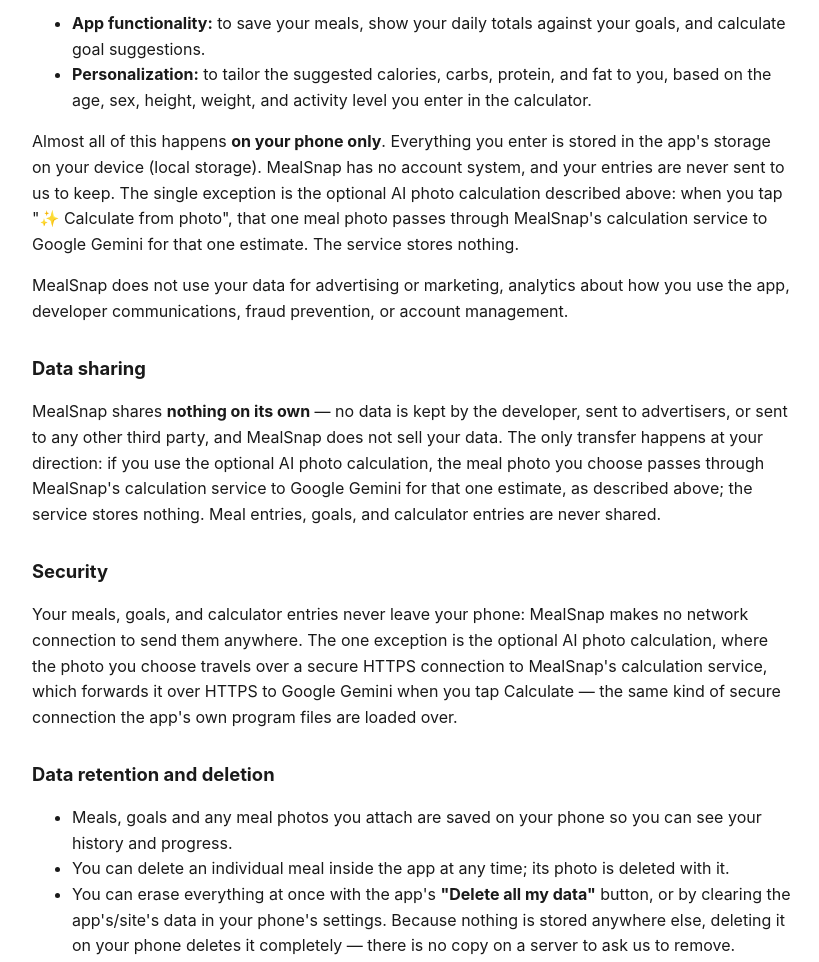
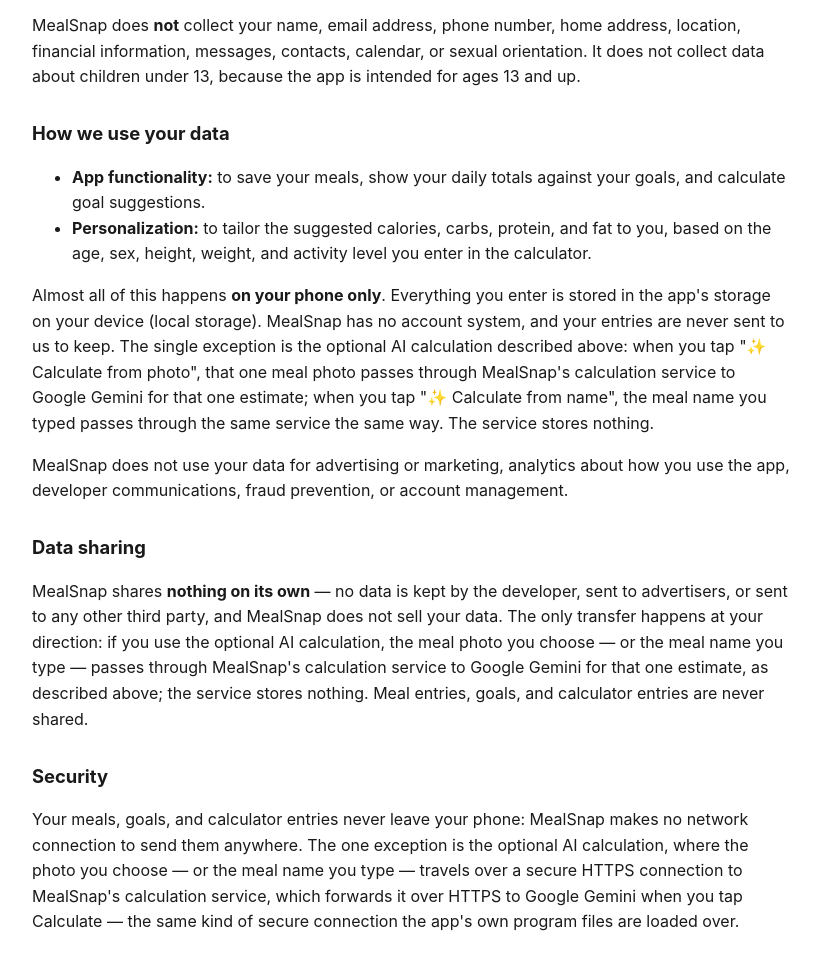
Before and after one commit to mealsnap2026/mealsnap2026.github.io, a plain HTML site: page privacy.html in a window 1280 px wide. Shown: the part 1280-2242 px from the top of the page, without its empty margins (228-1047 px from the left). Drawn offline with Linux system fonts and the light colour scheme.

Commit message:
Update privacy.html

```diff
--- a/privacy.html
+++ b/privacy.html
@@ -13,7 +13,7 @@
 </head>
 <body>
 <h1>MealSnap Privacy Policy</h1>
-<p class="meta"><strong>Effective date:</strong> November 9, 2026<br>
+<p class="meta"><strong>Effective date:</strong> November 16, 2026<br>
 <strong>App:</strong> MealSnap — Snap a meal, see calories, carbs, protein and fat at a glance.<br>
 <strong>Developer contact:</strong> mealsnap2026@gmail.com</p>
 
@@ -26,7 +26,7 @@
 <p>MealSnap collects only the data below, and only when you choose to enter it:</p>
 <ul>
 <li><strong>Other personal info — age and sex.</strong> Only if you use the optional My goals calculator. Age and sex are used to suggest daily calories, carbs, protein, and fat. You can skip the calculator entirely and set your goals manually instead, so this data is optional.</li>
-<li><strong>Health info — meal nutrition, height, and weight.</strong> Meal entries (foods, calories, carbohydrates, protein, fat, fiber, and sugar) and, if you use the calculator, your height and weight. Meal data is required for the app to track your day; without a meal entry there is nothing to track.</li>
+<li><strong>Health info — meal nutrition, height, and weight.</strong> Meal entries (foods, calories, carbohydrates, protein, fat, fiber, and sugar) and, if you use the calculator, your height and weight. Meal data is required for the app to track your day; without a meal entry there is nothing to track. Meal entries stay on your phone, with one exception: <strong>optional AI name calculation</strong> — if you type a meal name and tap "✨ Calculate from name", the name text you typed is sent from the app to MealSnap's calculation service, which forwards it to Google Gemini so it can estimate the meal's calories, carbohydrates, protein, fat, fiber, and sugar. This happens only when you tap that Calculate button, and the calculation service stores nothing: it does not save or log the name text; it passes through for that one estimate and is then gone.</li>
 <li><strong>Fitness info — activity level.</strong> Only if you use the optional My goals calculator (for example, sedentary or lightly active). This tailors the calorie suggestion to you. It is optional.</li>
 <li><strong>Photos — meal photos (optional).</strong> Only if you choose to attach a photo to a meal, using your camera or photo library through the system photo picker. The photo is shrunk on your phone before saving and is stored only in the app's storage on your phone. A meal's photo is deleted when you delete that meal, and all photos are deleted by the "Delete all my data" button. <strong>Optional AI photo calculation:</strong> if you tap "✨ Calculate from photo" for a meal, that one meal photo is sent from the app to MealSnap's calculation service, which forwards it to Google Gemini so it can estimate the meal's name, calories, carbohydrates, protein, fat, fiber, and sugar. This happens only when you tap Calculate — photos are never sent in the background or for any other purpose. The app contains no API key and you never provide one. The calculation service stores nothing: it does not save or log the photo; the photo passes through for that one estimate and is then gone. MealSnap itself stores nothing off your phone: your meals, goals, and photos stay in the app's storage on your device. The estimated numbers are filled in for you to check and edit before saving, like all numbers in MealSnap — they are estimates, not medical-grade measurements. Google's handling of the photo forwarded for an estimate is covered by Google's own terms and privacy policy for Gemini API use.</li>
 </ul>
@@ -37,14 +37,14 @@
 <li><strong>App functionality:</strong> to save your meals, show your daily totals against your goals, and calculate goal suggestions.</li>
 <li><strong>Personalization:</strong> to tailor the suggested calories, carbs, protein, and fat to you, based on the age, sex, height, weight, and activity level you enter in the calculator.</li>
 </ul>
-<p>Almost all of this happens <strong>on your phone only</strong>. Everything you enter is stored in the app's storage on your device (local storage). MealSnap has no account system, and your entries are never sent to us to keep. The single exception is the optional AI photo calculation described above: when you tap "✨ Calculate from photo", that one meal photo passes through MealSnap's calculation service to Google Gemini for that one estimate. The service stores nothing.</p>
+<p>Almost all of this happens <strong>on your phone only</strong>. Everything you enter is stored in the app's storage on your device (local storage). MealSnap has no account system, and your entries are never sent to us to keep. The single exception is the optional AI calculation described above: when you tap "✨ Calculate from photo", that one meal photo passes through MealSnap's calculation service to Google Gemini for that one estimate; when you tap "✨ Calculate from name", the meal name you typed passes through the same service the same way. The service stores nothing.</p>
 <p>MealSnap does not use your data for advertising or marketing, analytics about how you use the app, developer communications, fraud prevention, or account management.</p>
 
 <h2>Data sharing</h2>
-<p>MealSnap shares <strong>nothing on its own</strong> — no data is kept by the developer, sent to advertisers, or sent to any other third party, and MealSnap does not sell your data. The only transfer happens at your direction: if you use the optional AI photo calculation, the meal photo you choose passes through MealSnap's calculation service to Google Gemini for that one estimate, as described above; the service stores nothing. Meal entries, goals, and calculator entries are never shared.</p>
+<p>MealSnap shares <strong>nothing on its own</strong> — no data is kept by the developer, sent to advertisers, or sent to any other third party, and MealSnap does not sell your data. The only transfer happens at your direction: if you use the optional AI calculation, the meal photo you choose — or the meal name you type — passes through MealSnap's calculation service to Google Gemini for that one estimate, as described above; the service stores nothing. Meal entries, goals, and calculator entries are never shared.</p>
 
 <h2>Security</h2>
-<p>Your meals, goals, and calculator entries never leave your phone: MealSnap makes no network connection to send them anywhere. The one exception is the optional AI photo calculation, where the photo you choose travels over a secure HTTPS connection to MealSnap's calculation service, which forwards it over HTTPS to Google Gemini when you tap Calculate — the same kind of secure connection the app's own program files are loaded over.</p>
+<p>Your meals, goals, and calculator entries never leave your phone: MealSnap makes no network connection to send them anywhere. The one exception is the optional AI calculation, where the photo you choose — or the meal name you type — travels over a secure HTTPS connection to MealSnap's calculation service, which forwards it over HTTPS to Google Gemini when you tap Calculate — the same kind of secure connection the app's own program files are loaded over.</p>
 
 <h2>Data retention and deletion</h2>
 <ul>
```
